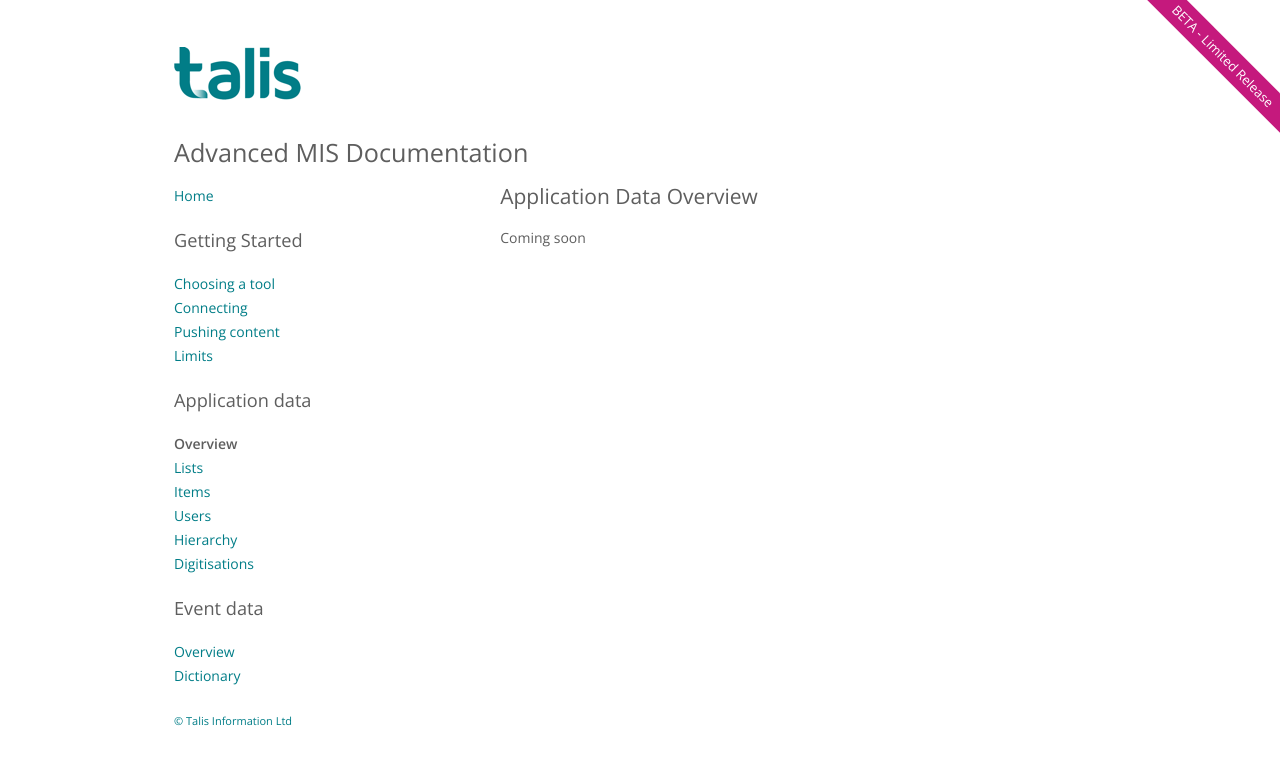
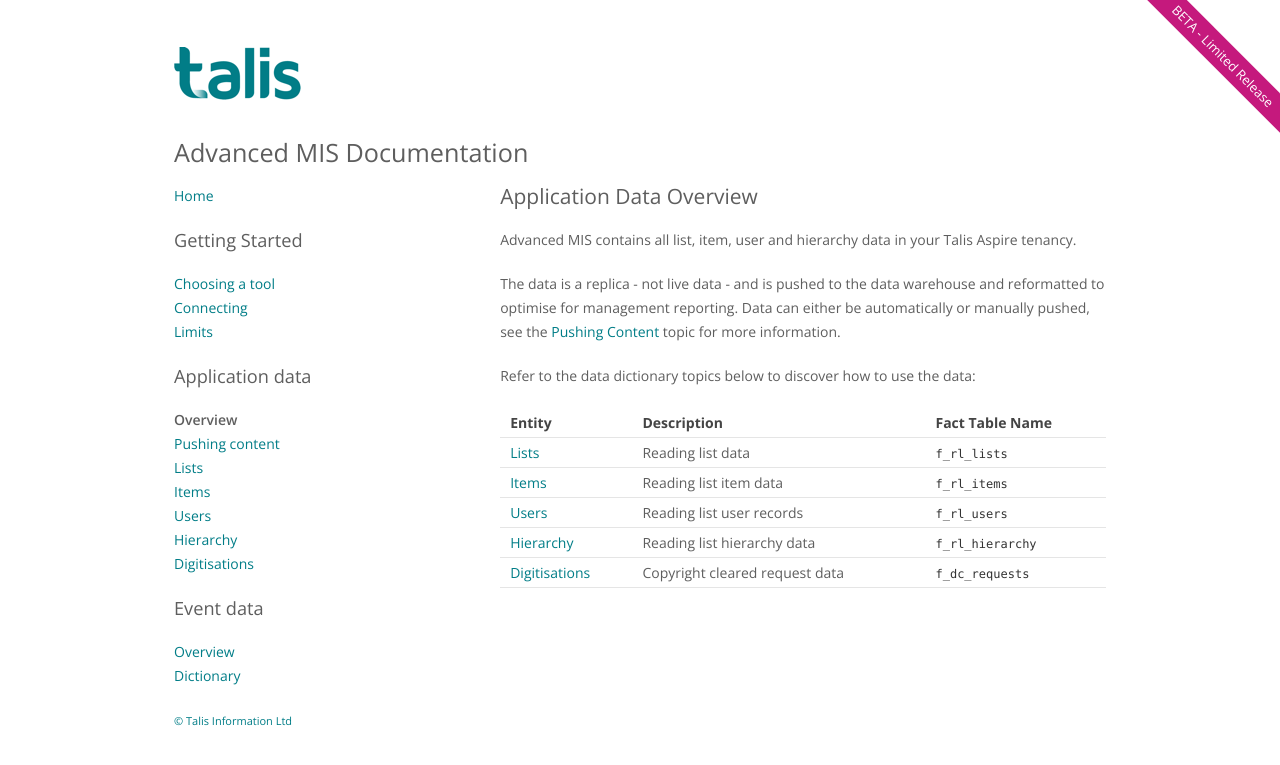
Before and after one commit to techfromsage/advanced-mis, a Jekyll site: the page built from topics/app-data.md, in a window 1280 px wide. Shown: the top 765 px of the page. Built offline with Jekyll 4.4.1, drawn with Linux system fonts in a browser that asks for light colours.

Commit message:
Added lists DD

```diff
--- a/_includes/nav.html
+++ b/_includes/nav.html
@@ -12,9 +12,6 @@
         <li{% if page.body_class == 'connecting' %} class="active"{% endif %}>
             <a href="{{ site.baseurl }}/topics/connecting.html">Connecting</a>
         </li>
-        <li{% if page.body_class == 'pushing' %} class="active"{% endif %}>
-            <a href="{{ site.baseurl }}/topics/pushing.html">Pushing content</a>
-        </li>
         <li{% if page.body_class == 'limits' %} class="active"{% endif %}>
             <a href="{{ site.baseurl }}/topics/limits.html">Limits</a>
         </li>
@@ -23,6 +20,9 @@
     <ul>
         <li{% if page.body_class == 'app-data' %} class="active"{% endif %}>
             <a href="{{ site.baseurl }}/topics/app-data.html">Overview</a>
+        </li>
+        <li{% if page.body_class == 'pushing' %} class="active"{% endif %}>
+        <a href="{{ site.baseurl }}/topics/pushing.html">Pushing content</a>
         </li>
         <li{% if page.body_class == 'lists' %} class="active"{% endif %}>
             <a href="{{ site.baseurl }}/topics/lists.html">Lists</a>
--- a/topics/app-data.html
+++ /dev/null
@@ -1,7 +0,0 @@
----
-layout: site
-title: Application Data Overview
-body_class: app-data
----
-
-Coming soon
--- /dev/null
+++ b/topics/app-data.md
@@ -0,0 +1,21 @@
+---
+layout: site
+title: Application Data Overview
+body_class: app-data
+---
+
+Advanced MIS contains all list, item, user and hierarchy data in your Talis Aspire tenancy.
+
+The data is a replica - not live data - and is pushed to the data warehouse and reformatted to optimise
+for management reporting. Data can either be automatically or manually pushed, see the [Pushing Content]({{ site.baseurl }}/topics/pushing.html)
+topic for more information.
+
+Refer to the data dictionary topics below to discover how to use the data:
+
+| Entity  | Description | Fact Table Name |
+|---|---|---|
+| [Lists]({{ site.baseurl }}/topics/lists.html) | Reading list data | `f_rl_lists`
+| [Items]({{ site.baseurl }}/topics/items.html) | Reading list item data | `f_rl_items`
+| [Users]({{ site.baseurl }}/topics/users.html) | Reading list user records | `f_rl_users`
+| [Hierarchy]({{ site.baseurl }}/topics/hierarchy.html) | Reading list hierarchy data | `f_rl_hierarchy`
+| [Digitisations]({{ site.baseurl }}/topics/digitisations.html) | Copyright cleared request data | `f_dc_requests`
```
Also changed, not shown: index.md (+2 -2 lines), topics/lists.html (deleted, +0 -7 lines), topics/lists.md (+50 -0 lines).
